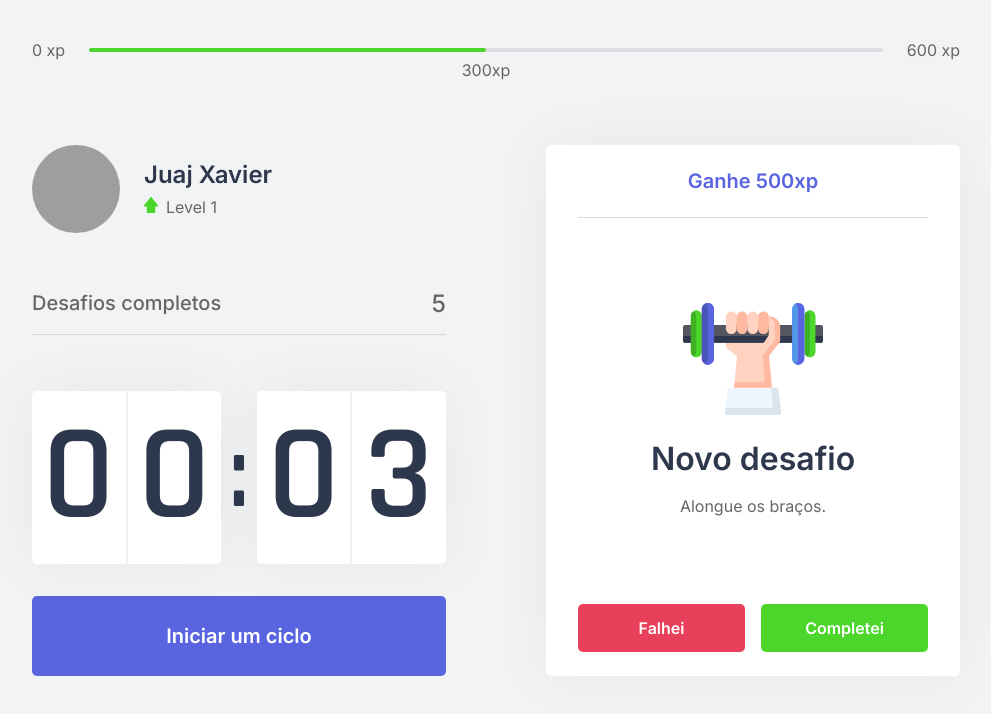
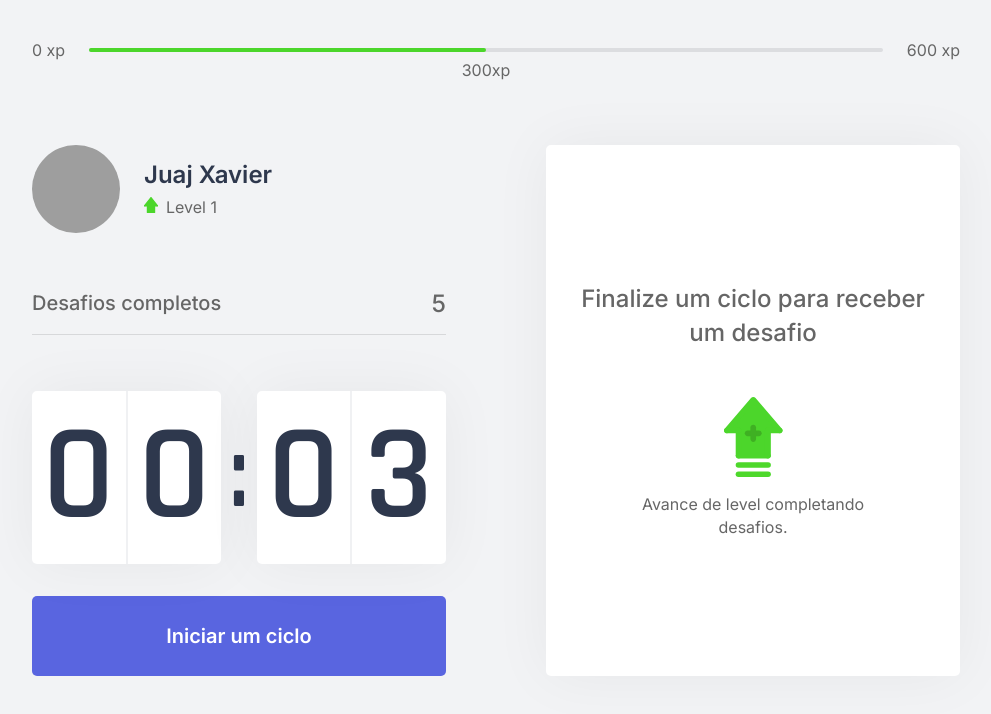
Before and after one commit to JuajXavier/upme, a Next.js app: page / in a window 1280 px wide. Shown: the top 714 px of the page, without its empty margins (144-1135 px from the left). Built offline with nearby package versions, Linux system fonts and the light colour scheme; grey boxes are pictures that could not be loaded.

Commit message:
Add contextAPI funcionality

```diff
--- a/src/components/ChallengeBox.tsx
+++ b/src/components/ChallengeBox.tsx
@@ -1,18 +1,20 @@
+import { useContext } from "react";
+import { ChallengesContext } from "../contexts/ChallengesContext";
 import styles from "../styles/components/ChallengeBox.module.css";
 
 export function ChallengeBox() {
-  const hasActivateChallenge = true;
+  const { activeChallenge } = useContext(ChallengesContext);
 
   return (
     <div className={styles.challengeBoxContainer}>
-      {hasActivateChallenge ? (
+      {activeChallenge ? (
         <div className={styles.challengeActive}>
-          <header>Ganhe 500xp</header>
+          <header>Ganhe {activeChallenge.amount}</header>
 
           <main>
-            <img src="icons/body.svg" />
+            <img src={`icons/${activeChallenge.type}.svg`} />
             <strong>Novo desafio</strong>
-            <p>Alongue os braços.</p>
+            <p>{activeChallenge.description}</p>
           </main>
 
           <footer>
--- a/src/contexts/ChallengesContext.tsx
+++ b/src/contexts/ChallengesContext.tsx
@@ -1,14 +1,18 @@
-import {
-  createContext,
-  useState,
-  ReactNode,
-  VoidFunctionComponent,
-} from "react";
+import { createContext, useState, ReactNode } from "react";
+
+import challenges from "../../challenges.json";
+
+interface Challenge {
+  type: "body" | "eye";
+  description: string;
+  amount: number;
+}
 
 interface ChallengesContextData {
   level: number;
   currentExperience: number;
   challengesCompleted: number;
+  activeChallenge: Challenge;
   levelUp: () => void;
   startNewChallenge: () => void;
 }
@@ -24,11 +28,18 @@
   const [currentExperience, setCurrenceExperience] = useState(0);
   const [challengesCompleted, setChallengesCompleted] = useState(0);
 
+  const [activeChallenge, setActiveChallenge] = useState(null);
+
   function levelUp() {
     setLevel(level + 1);
   }
 
-  function startNewChallenge() {}
+  function startNewChallenge() {
+    const randomChallengeIndex = Math.floor(Math.random() * challenges.length); //para disparar desafios aleatoriamente.
+    const challenge = challenges[randomChallengeIndex]; // challenge vai disparar a função random utilizando os dados do json challenges.
+
+    setActiveChallenge(challenge);
+  }
 
   return (
     <ChallengesContext.Provider
@@ -38,6 +49,7 @@
         challengesCompleted,
         levelUp,
         startNewChallenge,
+        activeChallenge,
       }}
     >
       {children}
```
